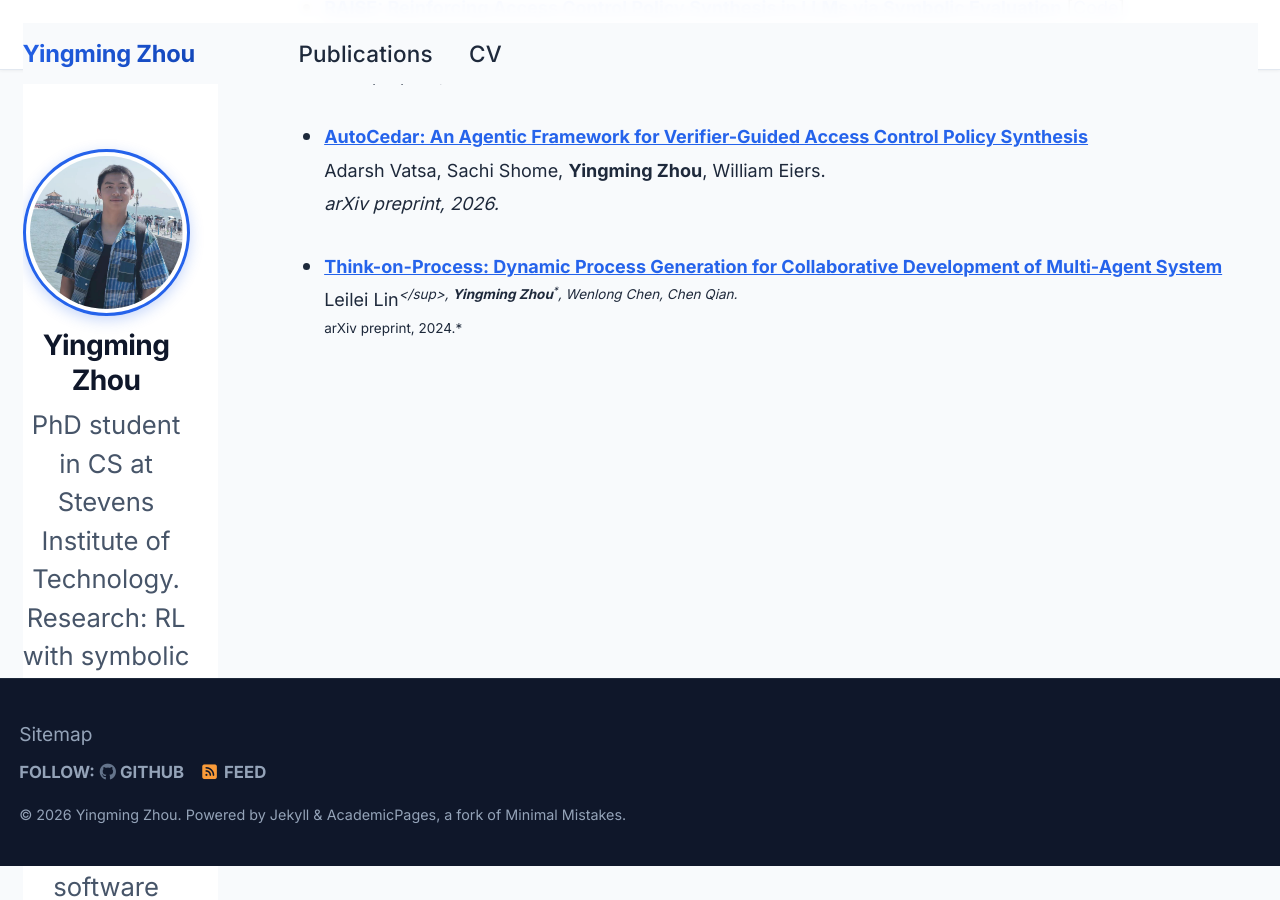
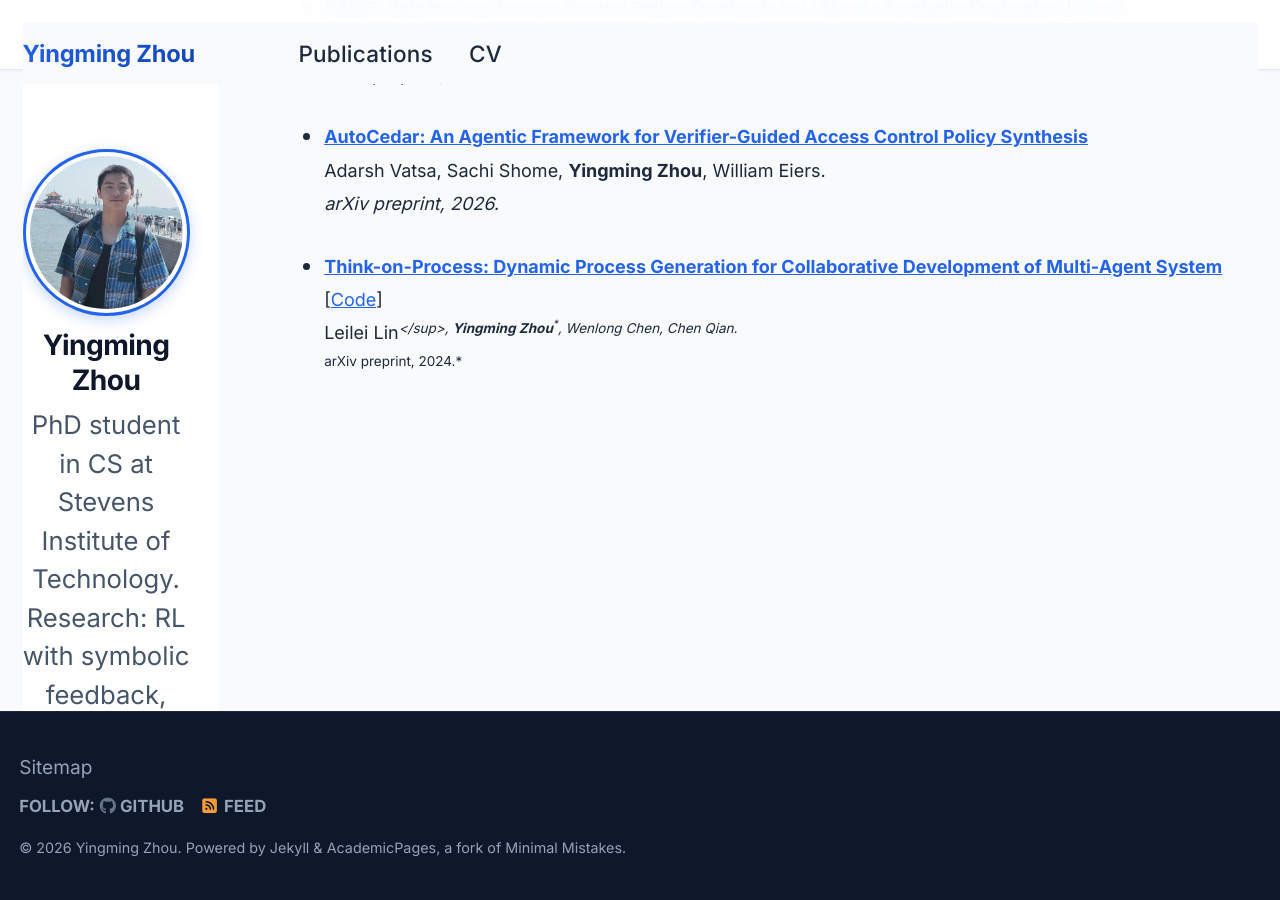
Before and after one commit to Aizhouym/Aizhouym.github.io, a Jekyll site: the page built from _pages/publications.md, in a window 1280 px wide and 900 px high, scrolled down 1238 px. Built offline with Jekyll 4.4.1, drawn with Linux system fonts in a browser that asks for light colours; some web fonts are replaced.

Commit message:
Link Think-on-Process code repository
Co-Authored-By: Claude Opus 5.5 <noreply@anthropic.com>
Claude-Session: https://claude.ai/code/session_01A2o8d8xHoUGugF7ukauLHT

```diff
--- a/_layouts/homepage.html
+++ b/_layouts/homepage.html
@@ -863,6 +863,10 @@
                 <svg viewBox="0 0 24 24" fill="none" stroke="currentColor" stroke-width="2" stroke-linecap="round" stroke-linejoin="round"><path d="M18 13v6a2 2 0 0 1-2 2H5a2 2 0 0 1-2-2V8a2 2 0 0 1 2-2h6"/><polyline points="15 3 21 3 21 9"/><line x1="10" y1="14" x2="21" y2="3"/></svg>
                 arXiv
               </a>
+              <a href="https://github.com/Aizhouym/Think-on-Process" target="_blank" rel="noopener" class="pub-pdflink">
+                <svg viewBox="0 0 24 24" fill="none" stroke="currentColor" stroke-width="2" stroke-linecap="round" stroke-linejoin="round"><polyline points="16 18 22 12 16 6"/><polyline points="8 6 2 12 8 18"/></svg>
+                Code
+              </a>
             </div>
           </div>
           <h3 class="pub-title">
--- a/_pages/publications.md
+++ b/_pages/publications.md
@@ -45,6 +45,6 @@ See also my [Google Scholar](https://scholar.google.com/citations?user=7GaCGpgAA
   <br>Adarsh Vatsa, Sachi Shome, **Yingming Zhou**, William Eiers.
   <br>*arXiv preprint, 2026.*
 
-- **[Think-on-Process: Dynamic Process Generation for Collaborative Development of Multi-Agent System](https://arxiv.org/pdf/2409.06568)**
+- **[Think-on-Process: Dynamic Process Generation for Collaborative Development of Multi-Agent System](https://arxiv.org/pdf/2409.06568)** [[Code](https://github.com/Aizhouym/Think-on-Process)]
   <br>Leilei Lin<sup>*</sup>, **Yingming Zhou**<sup>*</sup>, Wenlong Chen, Chen Qian.
   <br>*arXiv preprint, 2024.*
```
